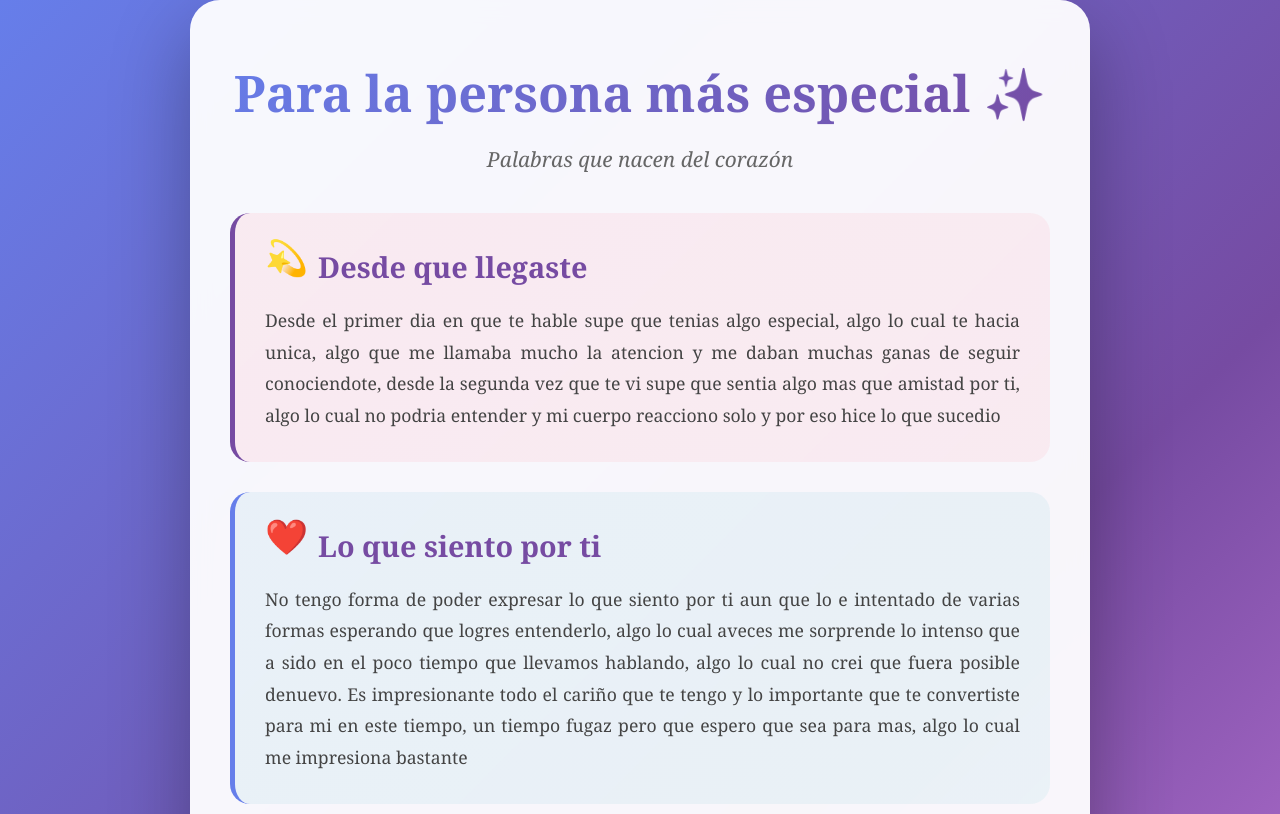
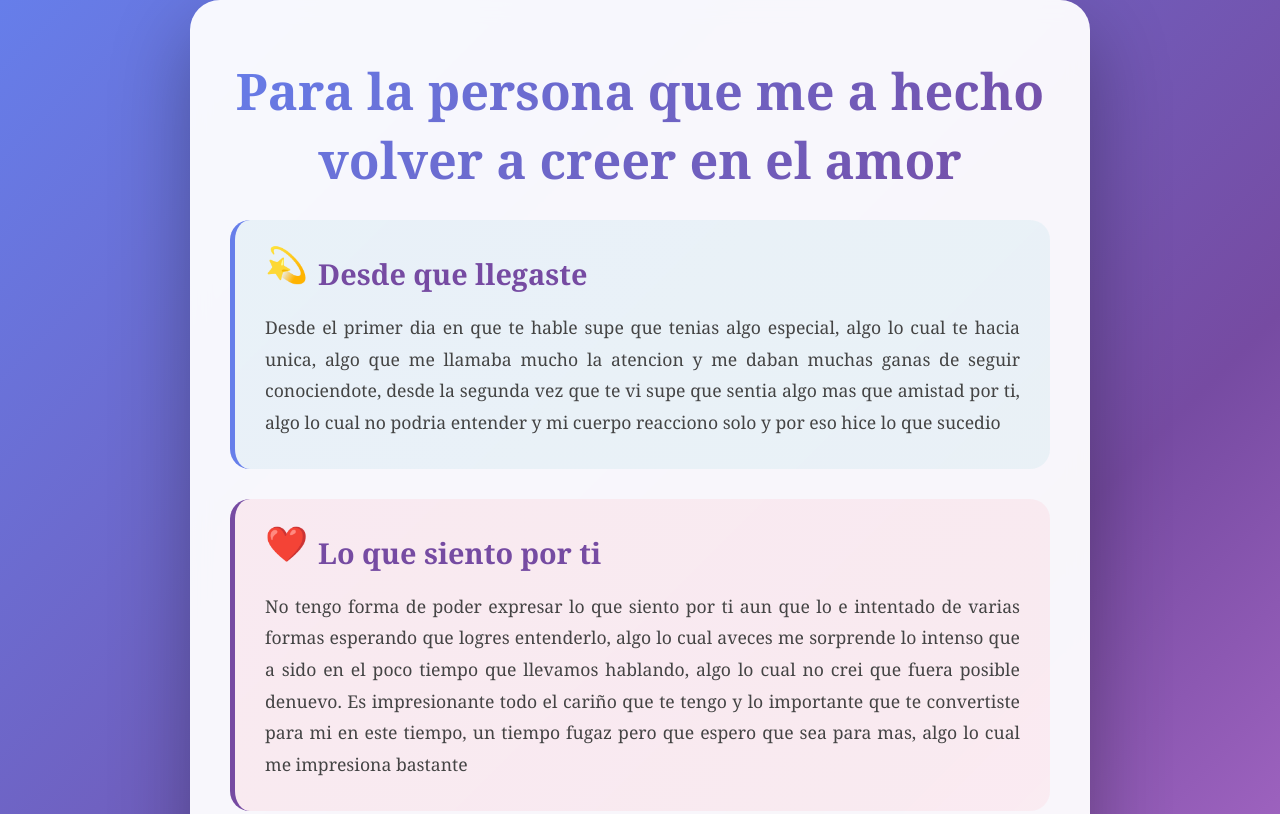
Before and after one commit to Ekkologix1/Pag, a plain HTML site: page index.html in a window 1280 px wide. Shown: the top 814 px of the page. Drawn offline with Linux system fonts and the light colour scheme; files that its build step writes are made by us from their sources; a script that the page names is missing.

Commit message:
modificaciones en el html

```diff
--- a/index.html
+++ b/index.html
@@ -12,8 +12,8 @@
 
     <!-- Contenido principal -->
     <div class="container">
-        <h1>Para la persona más especial ✨</h1>
-        <p class="subtitle">Palabras que nacen del corazón</p>
+        <h1>Para la persona que me a hecho volver a creer en el amor </h1>
+
 
         <div class="section">
             <h2><span class="emoji">💫</span> Desde que llegaste</h2>
```
